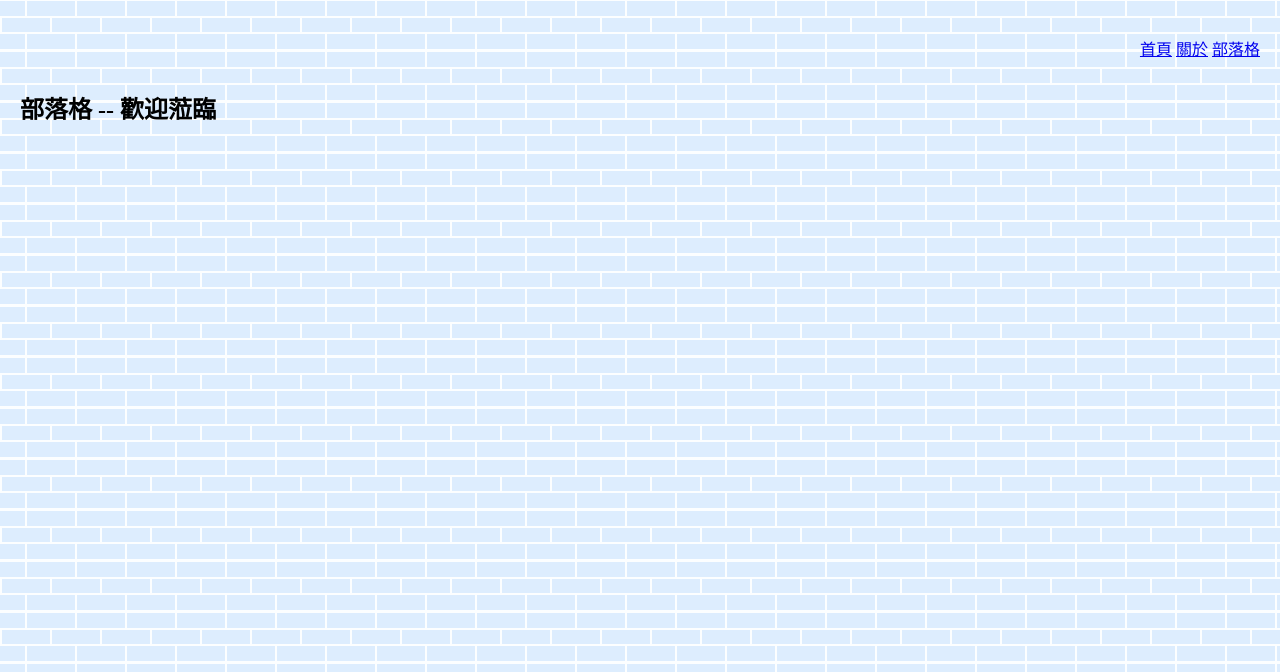
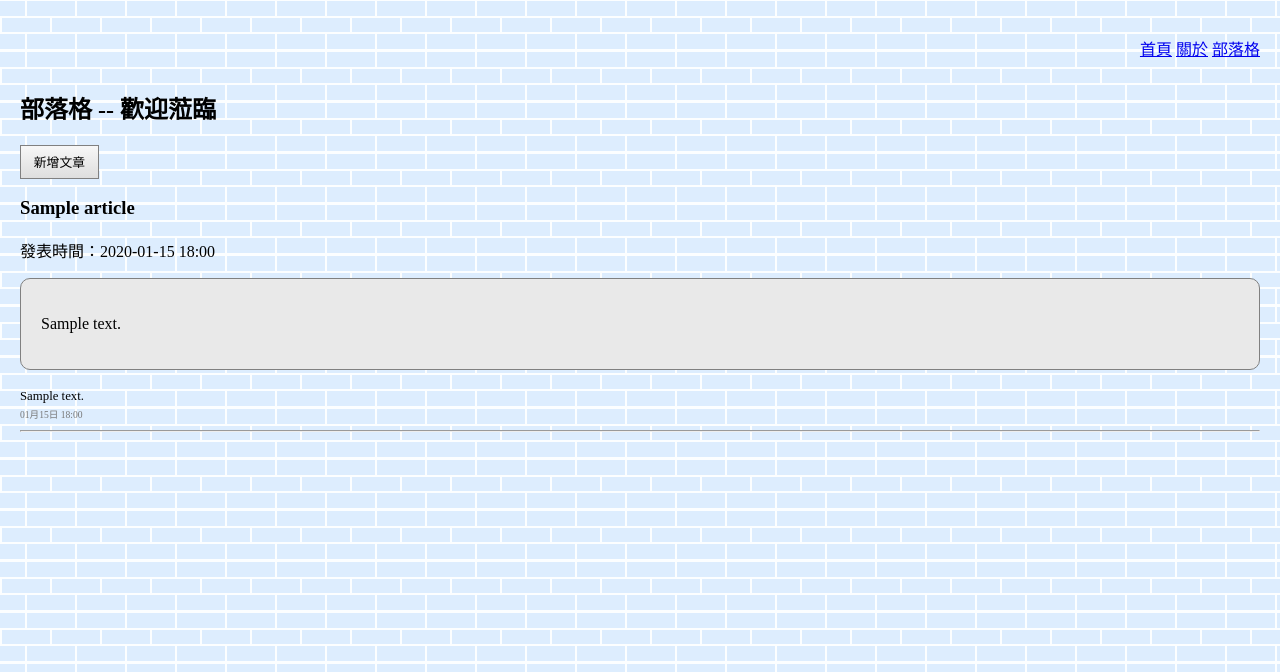
Before and after one commit to Aaron-lab-c/blog, a Django app: page /article/ in a window 1280 px wide. Shown: the top 672 px of the page. Run offline with Django 3.2, Linux system fonts and the light colour scheme; tables that the repository leaves empty hold one stand-in row (values such as "Sample post").

Commit message:
chapter 10 Get finish

```diff
--- /dev/null
+++ b/blog/article/static/article/css/article.css
@@ -0,0 +1,23 @@
+.articleContent {
+  padding: 20px;
+  background-color: #e9e9e9;
+  border: thin solid gray;
+  border-radius: 10px;
+}
+
+.commentDiv {
+  margin-top: 1em;
+}
+
+.comment {
+  font-size: 0.8em;
+}
+
+.commentTime {
+  font-size: 0.6em;
+  color: #777777;
+}
+
+input[type=text] {
+  padding: 0.4em;
+}
--- a/blog/article/templates/article/article.html
+++ b/blog/article/templates/article/article.html
@@ -1,4 +1,25 @@
 {% extends 'main/base.html' %}
+
+{% load static %}
+{% block css %}
+<link rel="stylesheet" href="{% static 'article/css/article.css' %}">
+{% endblock %}
+
 {% block heading %}歡迎蒞臨{% endblock %}
 {% block content %}
+
+<p><a class="btn" href="{% url 'article:articleCreate' %}">新增文章</a></p>
+{% for article, comments in articles.items %}
+  <h3>{{ article.title }}</h3>
+  <p>發表時間：{{ article.pubDateTime|date:'Y-m-d H:i' }}</p>
+  <div class="articleContent">{{ article.content|linebreaks|truncatechars_html:30 }}</div>
+  {% for comment in comments %}
+    <div class="commentDiv">
+      <span class="comment">{{ comment.content }}</span>
+      <br>
+      <span class="commentTime">{{ comment.pubDateTime|date:'m月d日 H:i' }}</span>
+    </div>
+  {% endfor %}
+  <hr>
+{% endfor %}
 {% endblock %}
--- a/blog/article/urls.py
+++ b/blog/article/urls.py
@@ -5,4 +5,5 @@ from article import views
 app_name = 'article'
 urlpatterns = [
     path('', views.article, name='article'),
+    path('articleCreate/', views.articleCreate, name='articleCreate'),
 ]
--- a/blog/article/views.py
+++ b/blog/article/views.py
@@ -1,7 +1,25 @@
 from django.shortcuts import render
+
+
+from article.models import Article, Comment
+from article.forms import ArticleForm
 
 def article(request):
     '''
     Render the article page
     '''
-    return render(request, 'article/article.html')
+    articles = {article:Comment.objects.filter(article=article) for article in Article.objects.all()}
+    context = {'articles':articles}
+    return render(request, 'article/article.html', context)
+
+def articleCreate(request):
+    '''
+    Create a new article instance
+        1. If method is GET, render an empty form
+        2. If method is POST,
+           * validate the form and display error messages if the form is invalid
+           * else, save it to the model and redirect to the article page
+    '''
+    template = 'article/articleCreate.html'
+    if request.method == 'GET':
+        return render(request, template, {'articleForm':ArticleForm()})
--- a/blog/main/static/main/css/main.css
+++ b/blog/main/static/main/css/main.css
@@ -17,3 +17,14 @@ ul#menu {
 ul#menu li {
   display: inline-block;
 }
+
+/* Button */
+.btn {
+  display: inline-block;
+  color: black;
+  font-size: 0.8em;
+  padding: 0.5em 1em;
+  text-decoration: none;
+  border: thin solid gray;
+  background: linear-gradient(#f7f7f7, #dedede);
+}
--- a/blog/main/templates/main/base.html
+++ b/blog/main/templates/main/base.html
@@ -5,6 +5,7 @@
 <title>部落格</title>
 <meta charset="utf-8">
 <link rel="stylesheet" href="{% static 'main/css/main.css' %}">
+{% block css %}{% endblock %}
 </head>
 <body>
 {% include 'main/menu.html' %}
```
Also changed, not shown: blog/article/forms.py (added, +11 -0 lines), blog/article/templates/article/articleCreate.html (added, +13 -0 lines).
